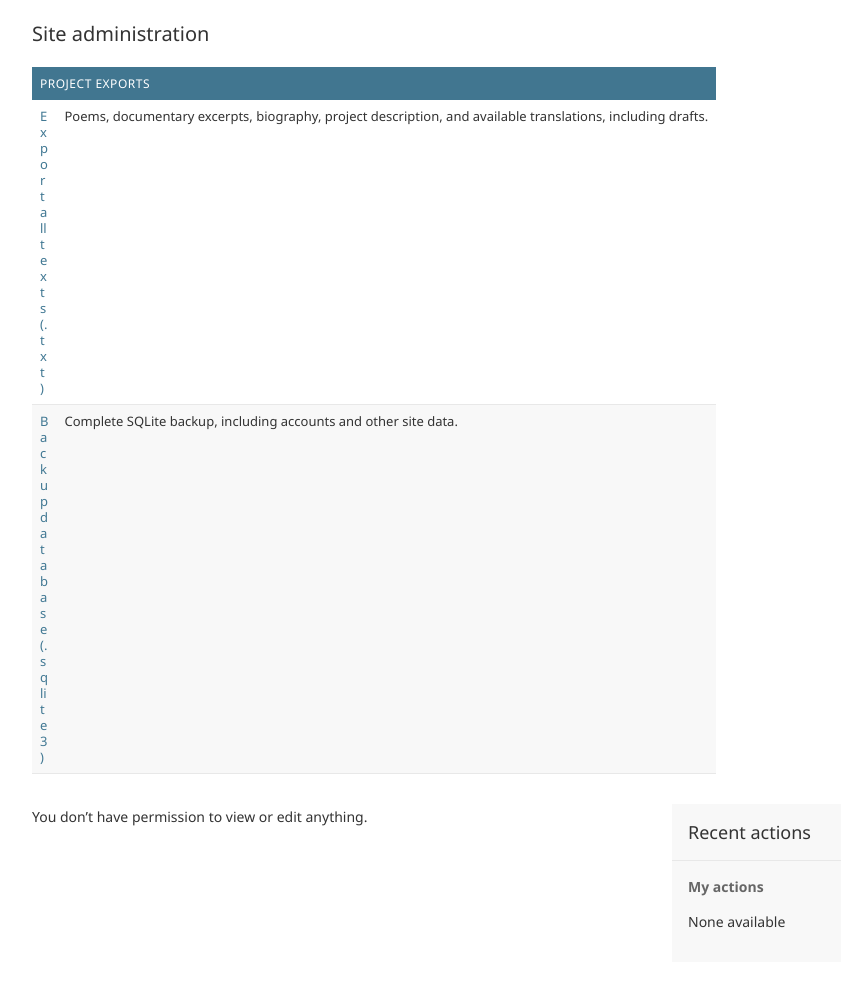
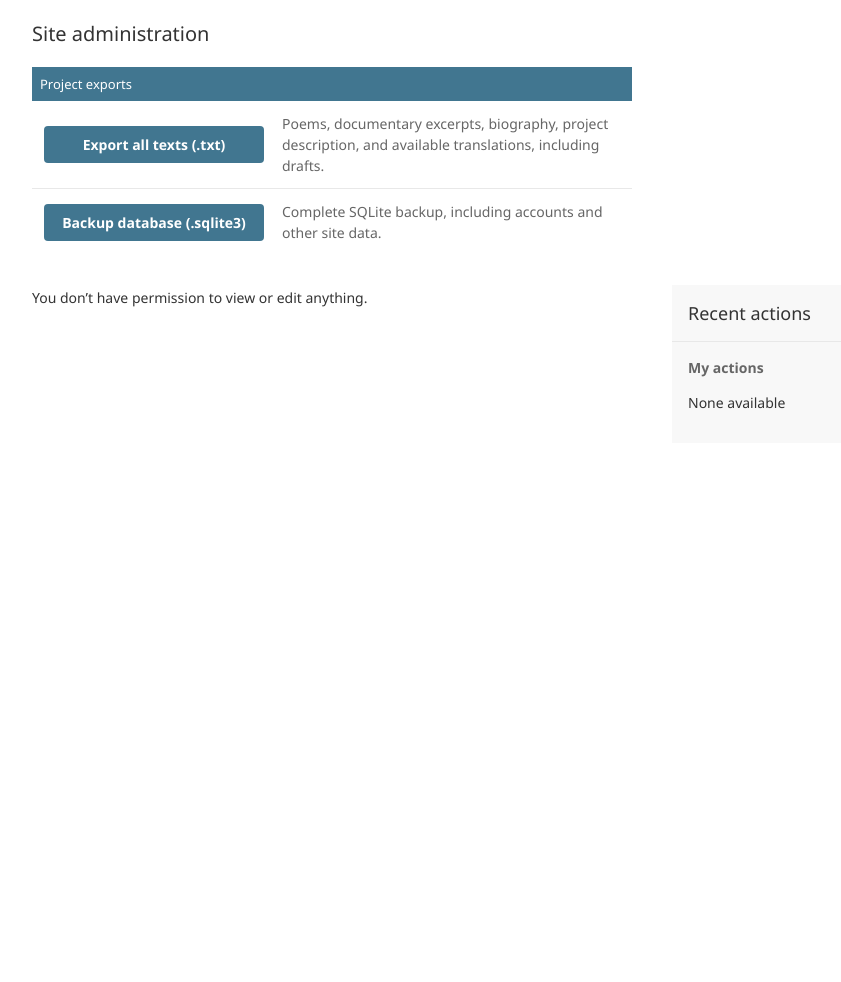
Before and after one commit to EugenefedorovPro/dismantling, a Django app: page /admin/ in a window 1280 px wide. Shown: the part 53-1035 px from the top of the page, without its empty margins (8-849 px from the left). After the commit the page ends 462 px from the top, so only its background shows below. Run offline with Django 5.2, Linux system fonts and the light colour scheme; the visitor is signed in with stand-in values (Sample User, id 1); data comes from the database, SQL or seed files in the repository; data that the repository does not hold is empty; parts of the project's set-up code (start-up, migrations or seed data) failed here and were passed over.

Commit message:
Fix admin export action layout

```diff
--- a/diptychs/test_exports.py
+++ b/diptychs/test_exports.py
@@ -73,6 +73,8 @@ class TextExportTests(TestCase):
         response = self.client.get(reverse("admin:index"))
         self.assertContains(response, "Export all texts (.txt)")
         self.assertContains(response, "Backup database (.sqlite3)")
+        self.assertContains(response, 'class="export-link"', count=2)
+        self.assertContains(response, "css/admin_exports")
 
     def test_export_links_are_not_shown_to_other_staff(self):
         staff = get_user_model().objects.create_user(
--- /dev/null
+++ b/static/css/admin_exports.css
@@ -0,0 +1,38 @@
+#project-exports .export-row {
+  display: flex;
+  flex-wrap: wrap;
+  align-items: center;
+  gap: 12px 18px;
+  padding: 12px;
+  border-bottom: 1px solid var(--hairline-color);
+}
+
+#project-exports .export-row:last-child {
+  border-bottom: 0;
+}
+
+#project-exports .export-link {
+  box-sizing: border-box;
+  flex: 0 0 220px;
+  max-width: 100%;
+  padding: 9px 12px;
+  border-radius: 4px;
+  background: var(--button-bg);
+  color: var(--button-fg);
+  font-weight: 600;
+  text-align: center;
+  text-decoration: none;
+  white-space: nowrap;
+}
+
+#project-exports .export-link:hover,
+#project-exports .export-link:focus {
+  background: var(--button-hover-bg);
+}
+
+#project-exports .export-description {
+  flex: 1 1 240px;
+  min-width: 0;
+  line-height: 1.5;
+  color: var(--body-quiet-color);
+}
--- a/templates/admin/index.html
+++ b/templates/admin/index.html
@@ -1,25 +1,23 @@
 {% extends "admin/index.html" %}
+{% load static %}
+
+{% block extrastyle %}
+  {{ block.super }}
+  <link rel="stylesheet" href="{% static 'css/admin_exports.css' %}">
+{% endblock %}
 
 {% block content %}
   {% if request.user.is_superuser %}
     <div class="module" id="project-exports">
-      <table>
-        <caption>PROJECT EXPORTS</caption>
-        <tbody>
-          <tr>
-            <th scope="row">
-              <a href="{% url 'admin:diptychs_diptych_export_texts' %}">Export all texts (.txt)</a>
-            </th>
-            <td>Poems, documentary excerpts, biography, project description, and available translations, including drafts.</td>
-          </tr>
-          <tr>
-            <th scope="row">
-              <a href="{% url 'admin:diptychs_diptych_backup_sqlite' %}">Backup database (.sqlite3)</a>
-            </th>
-            <td>Complete SQLite backup, including accounts and other site data.</td>
-          </tr>
-        </tbody>
-      </table>
+      <h2>Project exports</h2>
+      <div class="export-row">
+        <a class="export-link" href="{% url 'admin:diptychs_diptych_export_texts' %}">Export all texts (.txt)</a>
+        <span class="export-description">Poems, documentary excerpts, biography, project description, and available translations, including drafts.</span>
+      </div>
+      <div class="export-row">
+        <a class="export-link" href="{% url 'admin:diptychs_diptych_backup_sqlite' %}">Backup database (.sqlite3)</a>
+        <span class="export-description">Complete SQLite backup, including accounts and other site data.</span>
+      </div>
     </div>
   {% endif %}
   {{ block.super }}
```
